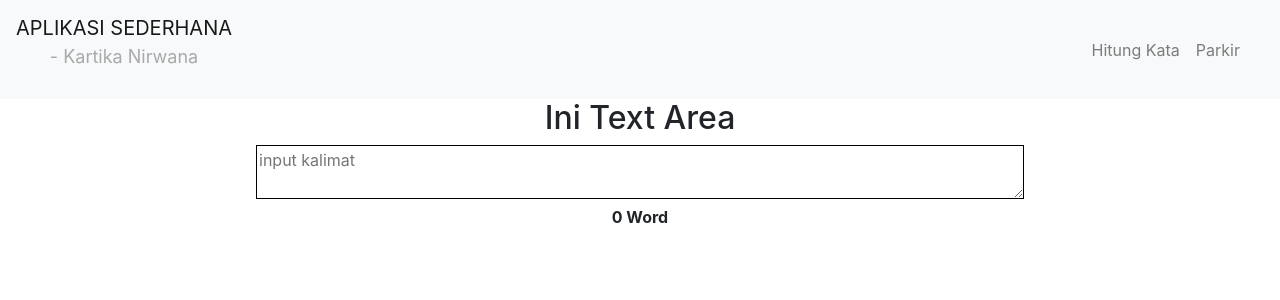
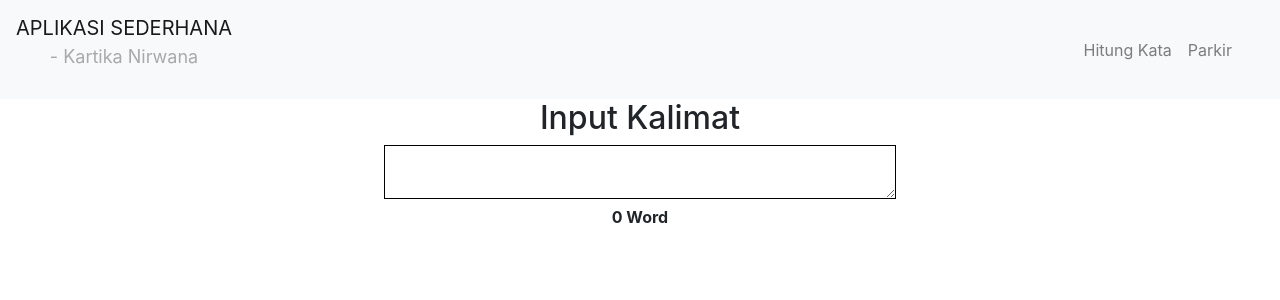
Before and after one commit to kartikasilalahi/parkir-redux, a React (Create React App) app in the folder parkirredux/: page /Hitungkata in a window 1280 px wide. Shown: the top 300 px of the page. Built offline with nearby package versions, Linux system fonts and the light colour scheme.

Commit message:
push with hitungkata page

```diff
--- a/parkirredux/src/components/Header.jsx
+++ b/parkirredux/src/components/Header.jsx
@@ -6,11 +6,7 @@ import {
     NavbarBrand,
     Nav,
     NavItem,
-    NavLink,
-    UncontrolledDropdown,
-    DropdownToggle,
-    DropdownMenu,
-    DropdownItem
+    NavLink
 } from "reactstrap";
 
 import {connect} from 'react-redux'
@@ -26,7 +22,7 @@ const Header = props => {
             <NavbarBrand href="/">APLIKASI SEDERHANA <p style={{color:'darkgrey', fontSize:'18px'}}>- Kartika Nirwana</p></NavbarBrand>
             <NavbarToggler onClick={toggle} />
             <Collapse isOpen={isOpen} navbar>
-            <Nav className="ml-auto pr-3" navbar>
+            <Nav className="ml-auto px-4" navbar>
 
 
                 { props.bebas1 > 0 ? (
@@ -42,7 +38,6 @@ const Header = props => {
                     <NavItem><NavLink > {props.bebas2} Word
                     </NavLink></NavItem> ) : null
                 }
-
 
                 <NavItem>
                     <NavLink href="/Hitungkata">
--- a/parkirredux/src/pages/Hitungkata.jsx
+++ b/parkirredux/src/pages/Hitungkata.jsx
@@ -20,8 +20,8 @@ class Hitungkata extends Component {
         return (
             <div>
                 <div ref="awal">
-                    <h2 ref="judul">Ini Text Area</h2>
-                    <textarea onChange={this.Tampilkan} ref="inputkalimat" type="text" placeholder="input kalimat" style={{width:'60%', border:'1px solid black'}}/>
+                    <h2 ref="judul">Input Kalimat</h2>
+                    <textarea onChange={this.Tampilkan} ref="inputkalimat" type="text" style={{width:'40%', border:'1px solid black'}}/>
                 </div>
                 <div style={{fontWeight:'bold'}}>
                     {this.Hasil()}
```
